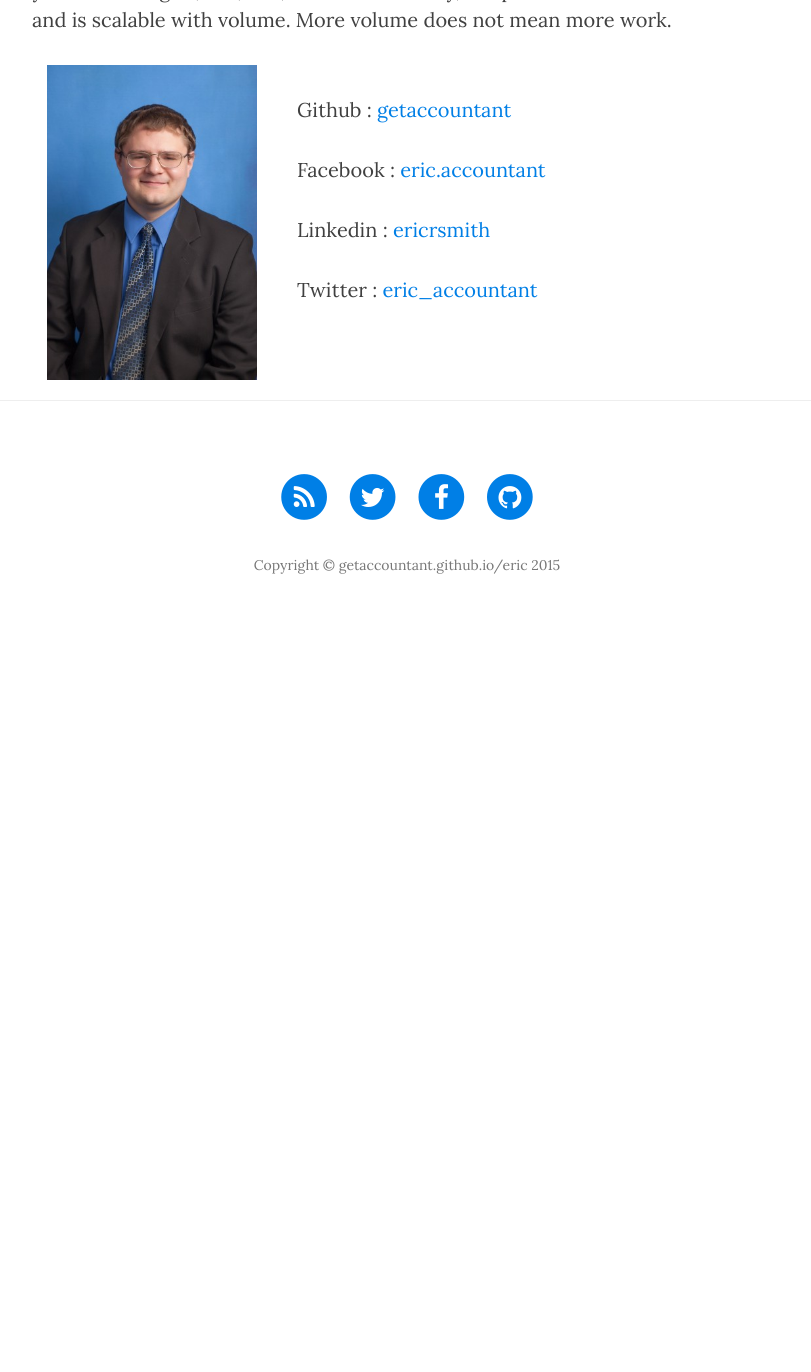
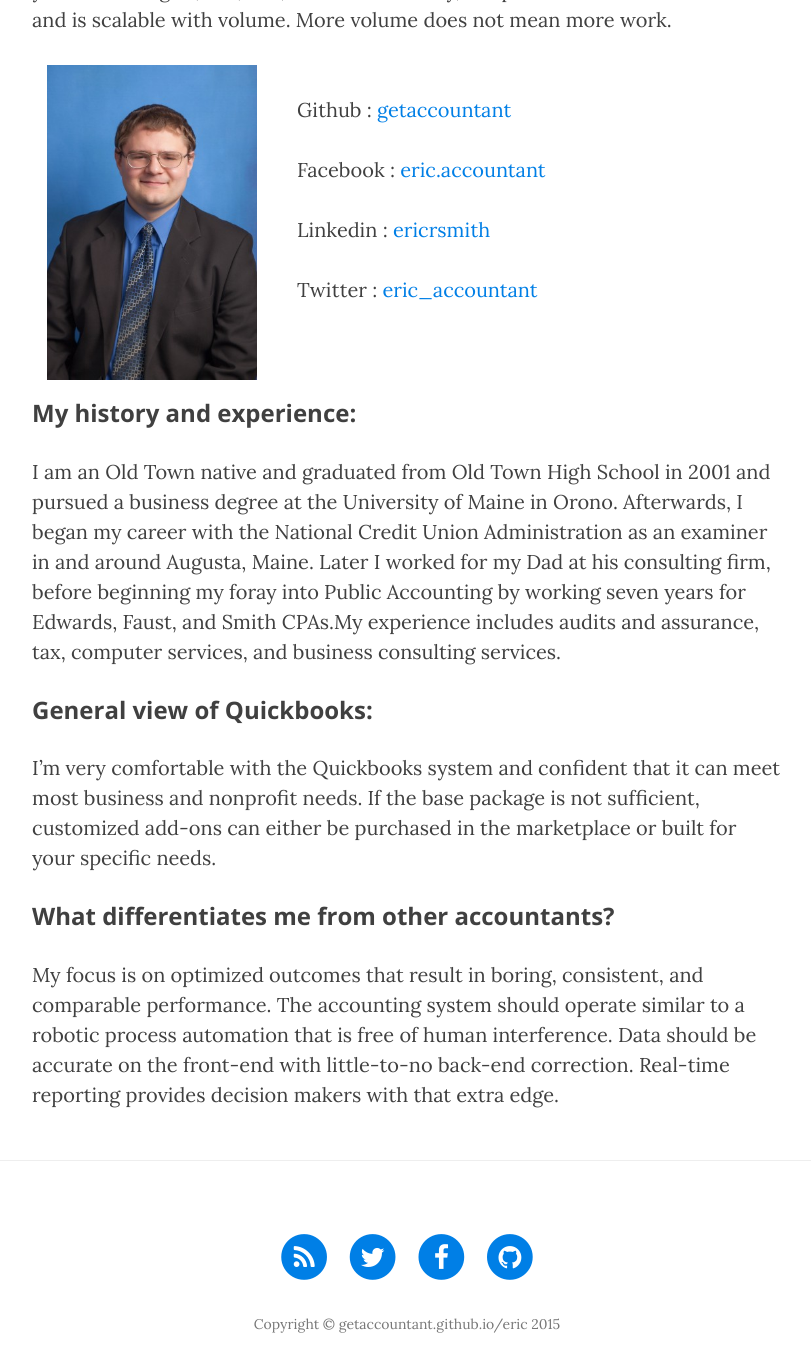
Before and after one commit to grumaccountant/eric, a Jekyll site: the page built from about.html, in a window 1280 px wide and 1400 px high, scrolled down 1025 px. Shown: the top 1372 px of the window, without its empty margins (233-1044 px from the left). Built offline with Jekyll 4.4.1, drawn with Linux system fonts in a browser that asks for light colours; nearby versions of some CDN libraries; before the commit the page ends 1666 px from its top, so only the background shows below that; some of the changed text lies outside the part shown.

Commit message:
Update about.html

```diff
--- a/about.html
+++ b/about.html
@@ -7,7 +7,8 @@ header-img: "img/about-bg.jpg"
 <left>
 <p>
 <h3><b>Mission:</b></h3><p>
-My mission is to provide outcome based solutions to small business owners in Bangor Maine.  My Firm  supports small business owners that want to maintain control over cash inflows and outflows and outsource their data entry.
+My mission is to provide outcome based solutions to small business owners in and around Bangor Maine.
+My Firm  supports small business owners that want to maintain control over cash inflows and outflows and outsource their data entry.
 <p>
 <h3><b>Ideal:</b></h3><p>
 Low key businesses with large volume transactions and minimal data entry accomplished through Quickbooks importing capabilities.  Setting up the chart of accounts, items list, receipts and payables correctly on the front end allows for detailed internal and external reporting arising from automated data entry.
@@ -31,3 +32,17 @@ As your company grows in volume the accounting remains simple.  Simplicity is ac
     </div>
   </div>
 </div>
+
+<h3><b>My history and experience:</b></h3><p>
+I am an Old Town native and graduated from Old Town High School in 2001 and pursued a business degree at the University of Maine in Orono.  Afterwards, I began my career with the National Credit Union Administration as an examiner in and around Augusta, Maine.  Later I worked for my Dad at his consulting firm, before beginning my foray into Public Accounting by working seven years for Edwards, Faust, and Smith CPAs.My experience includes audits and assurance, tax, computer services, and business consulting services.
+<p>
+
+
+<h3><b>General  view of Quickbooks:</b></h3><p>
+I’m very comfortable with the Quickbooks system and confident that it can meet most business and nonprofit needs.  If the base package is not sufficient, customized add-ons can either be purchased in the marketplace or built for your specific needs.
+<p>
+
+<h3><b>What differentiates me from other accountants?</b></h3><p>
+My focus is on optimized outcomes that result in boring, consistent, and comparable performance.  The accounting system should operate similar to a robotic process automation that is free of human interference.  Data should be accurate on the front-end with little-to-no back-end correction.  Real-time reporting provides decision makers with that extra edge.
+<p>
+</left>
```
